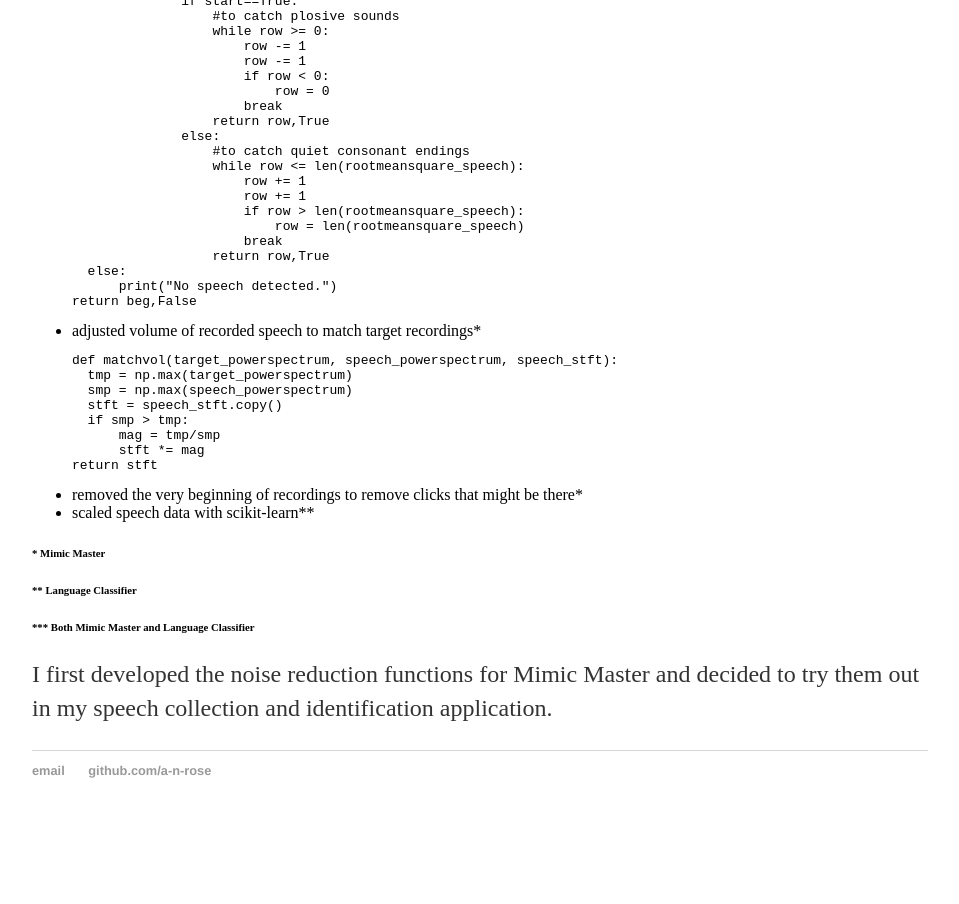
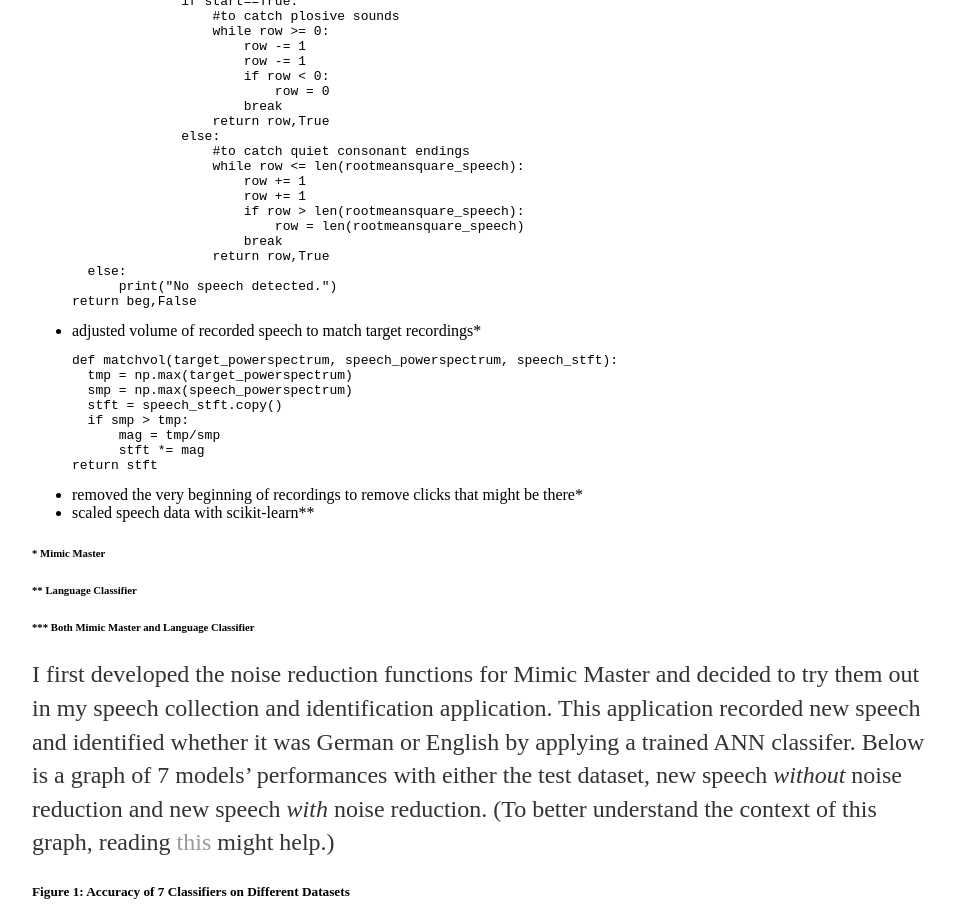
Before and after one commit to a-n-rose/a-n-rose.github.io, a Jekyll site: the page built from _posts/2018-08-23-noise-how-i-love-you.md, in a window 1280 px wide and 1400 px high, scrolled down 1146 px. Shown: the top 904 px of the window, without its empty margins (160-1119 px from the left). Built offline with Jekyll 4.4.1, drawn with Linux system fonts in a browser that asks for light colours; before the commit the page ends 1984 px from its top, so only the background shows below that; some of the changed text lies outside the part shown; grey boxes are pictures that could not be loaded.

Commit message:
added graph depicting differences in accuracy of model applied to speech data w and without noise reduction

```diff
--- a/_posts/2018-08-23-noise-how-i-love-you.md
+++ b/_posts/2018-08-23-noise-how-i-love-you.md
@@ -79,4 +79,8 @@
 ###### ** Language Classifier
 ###### *** Both Mimic Master and Language Classifier
 
-I first developed the noise reduction functions for Mimic Master and decided to try them out in my speech collection and identification application.
+I first developed the noise reduction functions for Mimic Master and decided to try them out in my speech collection and identification application. This application recorded new speech and identified whether it was German or English by applying a trained ANN classifer. Below is a graph of 7 models' performances with either the test dataset, new speech *without* noise reduction and new speech *with* noise reduction. (To better understand the context of this graph, reading <a href="https://a-n-rose.github.io/2018/08/22/language-classifier.html">this</a> might help.)
+
+##### Figure 1: Accuracy of 7 Classifiers on Different Datasets
+![Imgur](https://i.imgur.com/YH9xOAo.png)
+##### The models are named based on how much noise was present in their training data. The speech data from the 'new speech' condition is the same except that one went through noise reduction and the other did not.
```
